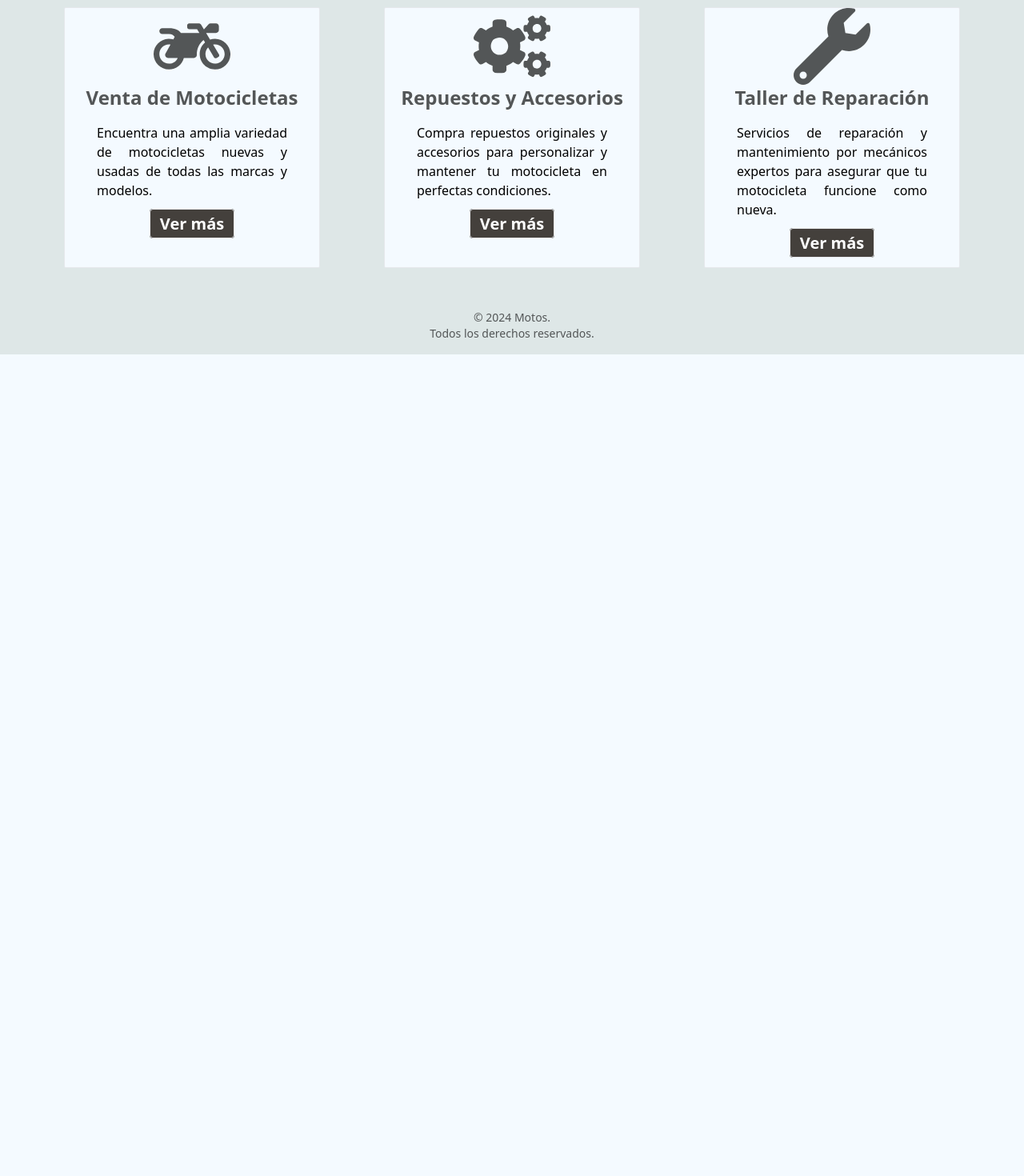
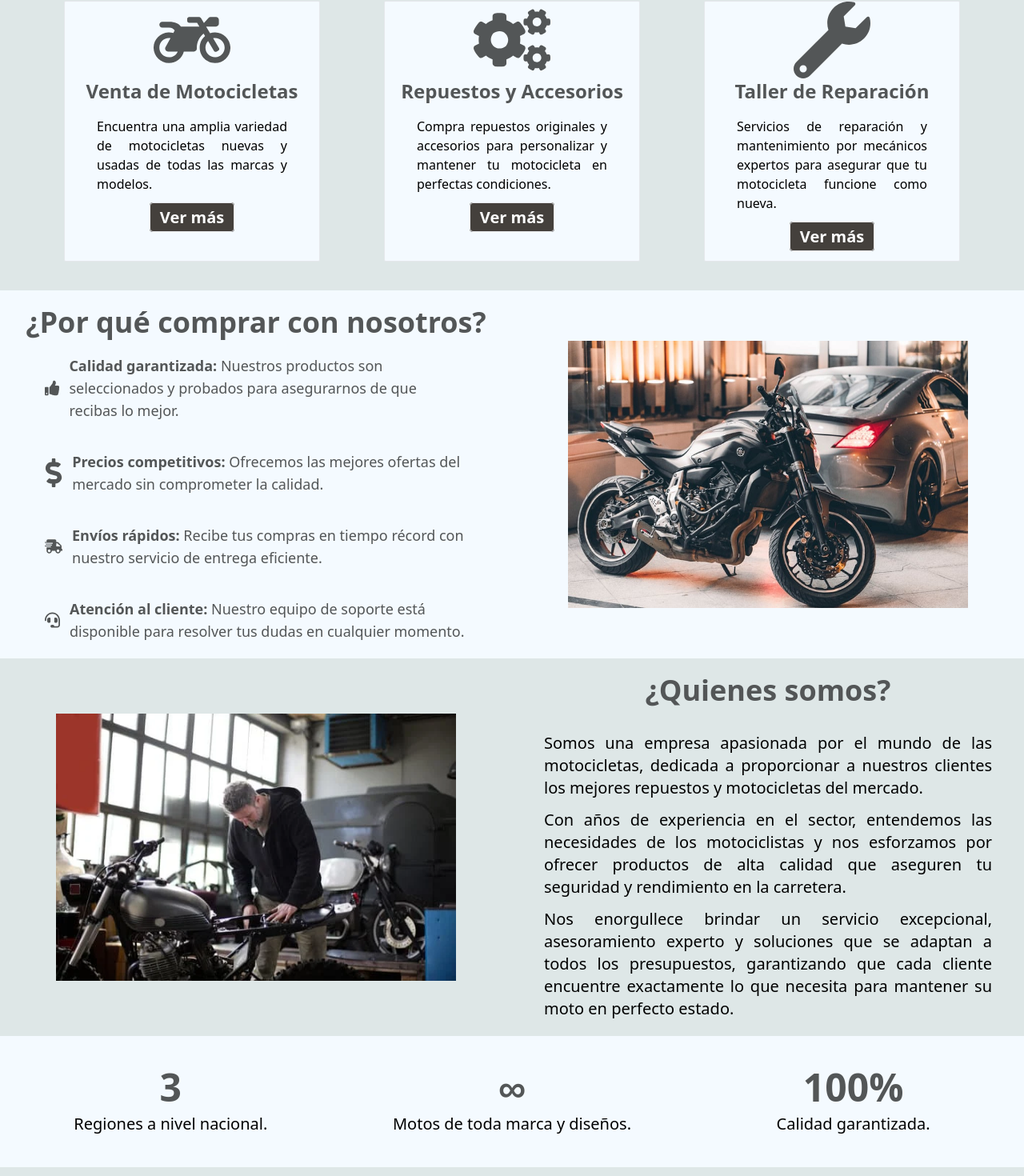
Before and after one commit to BryanVas24/paginaMotos, a Next.js app: page / in a window 1280 px wide. Shown: the part 807-2277 px from the top of the page at 80% size. Before the commit the page ends 1250 px from the top, so only its background shows below. Built offline with nearby package versions, Linux system fonts and the light colour scheme.

Commit message:
Pagina inicio terminada

```diff
--- a/app/page.tsx
+++ b/app/page.tsx
@@ -1,9 +1,15 @@
 import Link from "next/link";
 import { cardsInfo } from "@/src/utils/HomeInfo";
 import Card from "@/components/ui/Card";
+import Image from "next/image";
+import {
+  FaThumbsUp,
+  FaDollarSign,
+  FaShippingFast,
+  FaHeadset,
+} from "react-icons/fa";
 
 export default function Home() {
-  console.log(cardsInfo);
   return (
     <>
       <header className=" bg-blend-multiply bg-no-repeat bg-cover bg-center bg-[url(/Banner.PNG)] h-[70vh] bg-gray-500">
@@ -22,7 +28,7 @@ export default function Home() {
           </Link>
         </div>
       </header>
-      <h2 className=" text-center text-5xl  font-bold text-davys-gray my-5 ">
+      <h2 className=" text-center text-4xl  font-bold text-davys-gray my-5 ">
         Estos son algunos de los servicios que ofrecemos
       </h2>
       <section className="flex flex-wrap w-full justify-evenly  bg-platinum">
@@ -30,6 +36,104 @@ export default function Home() {
           <Card key={service.title} card={service} />
         ))}
       </section>
+      <section className="flex flex-wrap w-full justify-evenly ">
+        <div className="w-full md:w-1/2 ">
+          <h2 className="text-center text-4xl font-bold text-davys-gray my-5 ">
+            ¿Por qué comprar con nosotros?
+          </h2>
+
+          <div className="flex flex-col space-y-4 px-14 gap-5 mb-5">
+            <div className="flex items-center">
+              <FaThumbsUp className="text-4xl text-primary mr-3  text-davys-gray" />
+              <p className="text-lg text-davys-gray">
+                <strong>Calidad garantizada:</strong> Nuestros productos son
+                seleccionados y probados para asegurarnos de que recibas lo
+                mejor.
+              </p>
+            </div>
+
+            <div className="flex items-center">
+              <FaDollarSign className="text-4xl text-primary mr-3  text-davys-gray" />
+              <p className="text-lg text-davys-gray">
+                <strong>Precios competitivos:</strong> Ofrecemos las mejores
+                ofertas del mercado sin comprometer la calidad.
+              </p>
+            </div>
+
+            <div className="flex items-center ">
+              <FaShippingFast className="text-4xl text-primary mr-3  text-davys-gray" />
+              <p className="text-lg text-davys-gray">
+                <strong>Envíos rápidos:</strong> Recibe tus compras en tiempo
+                récord con nuestro servicio de entrega eficiente.
+              </p>
+            </div>
+
+            <div className="flex items-center">
+              <FaHeadset className="text-4xl text-primary mr-3  text-davys-gray" />
+              <p className="text-lg text-davys-gray">
+                <strong>Atención al cliente:</strong> Nuestro equipo de soporte
+                está disponible para resolver tus dudas en cualquier momento.
+              </p>
+            </div>
+          </div>
+        </div>
+        <div className="w-full md:w-1/2 flex justify-center items-center">
+          <Image
+            alt="imagen de motocicleta"
+            width={500}
+            height={500}
+            src={"/homeImage.jpg"}
+          />
+        </div>
+      </section>
+      <section className="flex flex-wrap w-full justify-evenly bg-platinum flex-col-reverse md:flex-row ">
+        <div className="w-full md:w-1/2 flex justify-center items-center">
+          <Image
+            alt="imagen de motocicleta"
+            width={500}
+            height={500}
+            src={"/homeImage2.webp"}
+          />
+        </div>
+        <div className="w-full md:w-1/2 flex flex-col gap-3 mb-5 ">
+          <h2 className="text-center text-4xl font-bold text-davys-gray my-5 ">
+            ¿Quienes somos?
+          </h2>
+          <p className="text-justify text-xl px-10">
+            Somos una empresa apasionada por el mundo de las motocicletas,
+            dedicada a proporcionar a nuestros clientes los mejores repuestos y
+            motocicletas del mercado.
+          </p>
+          <p className="text-justify text-xl px-10">
+            {" "}
+            Con años de experiencia en el sector, entendemos las necesidades de
+            los motociclistas y nos esforzamos por ofrecer productos de alta
+            calidad que aseguren tu seguridad y rendimiento en la carretera.
+          </p>
+          <p className="text-justify text-xl px-10">
+            Nos enorgullece brindar un servicio excepcional, asesoramiento
+            experto y soluciones que se adaptan a todos los presupuestos,
+            garantizando que cada cliente encuentre exactamente lo que necesita
+            para mantener su moto en perfecto estado.
+          </p>
+        </div>
+      </section>
+      <section className="flex flex-wrap w-full justify-evenly  py-10">
+        <div className="w-1/3 text-center">
+          <div className="text-5xl font-bold text-davys-gray mb-2">3</div>
+          <p className="text-xl ">Regiones a nivel nacional.</p>
+        </div>
+
+        <div className="w-1/3 text-center">
+          <div className="text-5xl font-bold text-davys-gray mb-2">∞</div>
+          <p className="text-xl ">Motos de toda marca y diseños.</p>
+        </div>
+
+        <div className="w-1/3 text-center">
+          <div className="text-5xl font-bold text-davys-gray mb-2">100%</div>
+          <p className="text-xl ">Calidad garantizada.</p>
+        </div>
+      </section>
     </>
   );
 }
```
Also changed, not shown: public/homeImage.jpg (added), public/homeImage2.webp (added).
